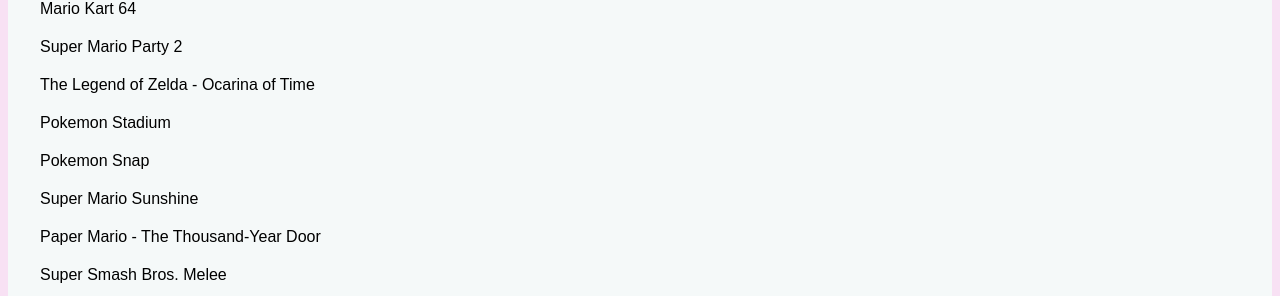
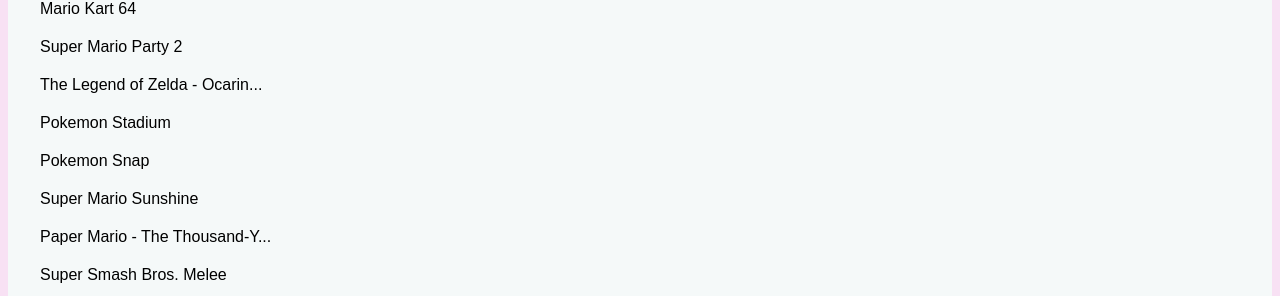
Before and after one commit to juliaknuth/capstone-project, a React (Create React App) app in the folder client/: page / in a window 1280 px wide. Shown: the part 251-547 px from the top of the page. Built offline with nearby package versions, Linux system fonts and the light colour scheme.

Commit message:
Add truncate function to list

```diff
--- a/client/src/Loot.js
+++ b/client/src/Loot.js
@@ -9,7 +9,11 @@
       <h2>Loot</h2>
       <ul>
         {gameList.map((gameList) => (
-          <li key={gameList.id}>{gameList.title}</li>
+          <li key={gameList.id}>
+            {gameList.title.length > 28
+              ? gameList.title.substring(0, 28) + '...'
+              : gameList.title}
+          </li>
         ))}
       </ul>
     </ContentWrapper>
@@ -35,5 +39,6 @@
     margin-bottom: 20px;
     margin-left: -8px;
     font-weight: 150;
+    text-overflow: ellipsis;
   }
 `
```
